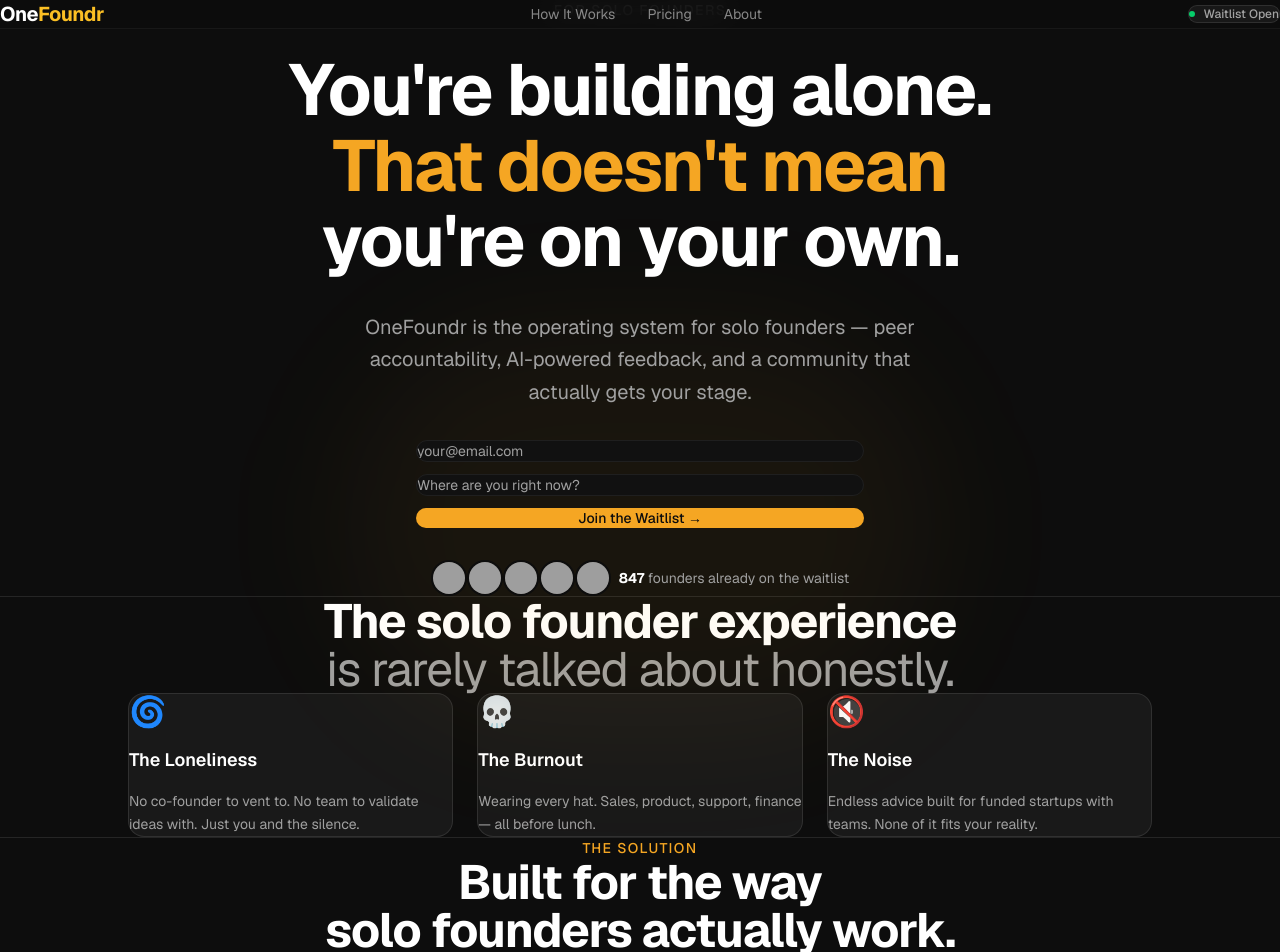
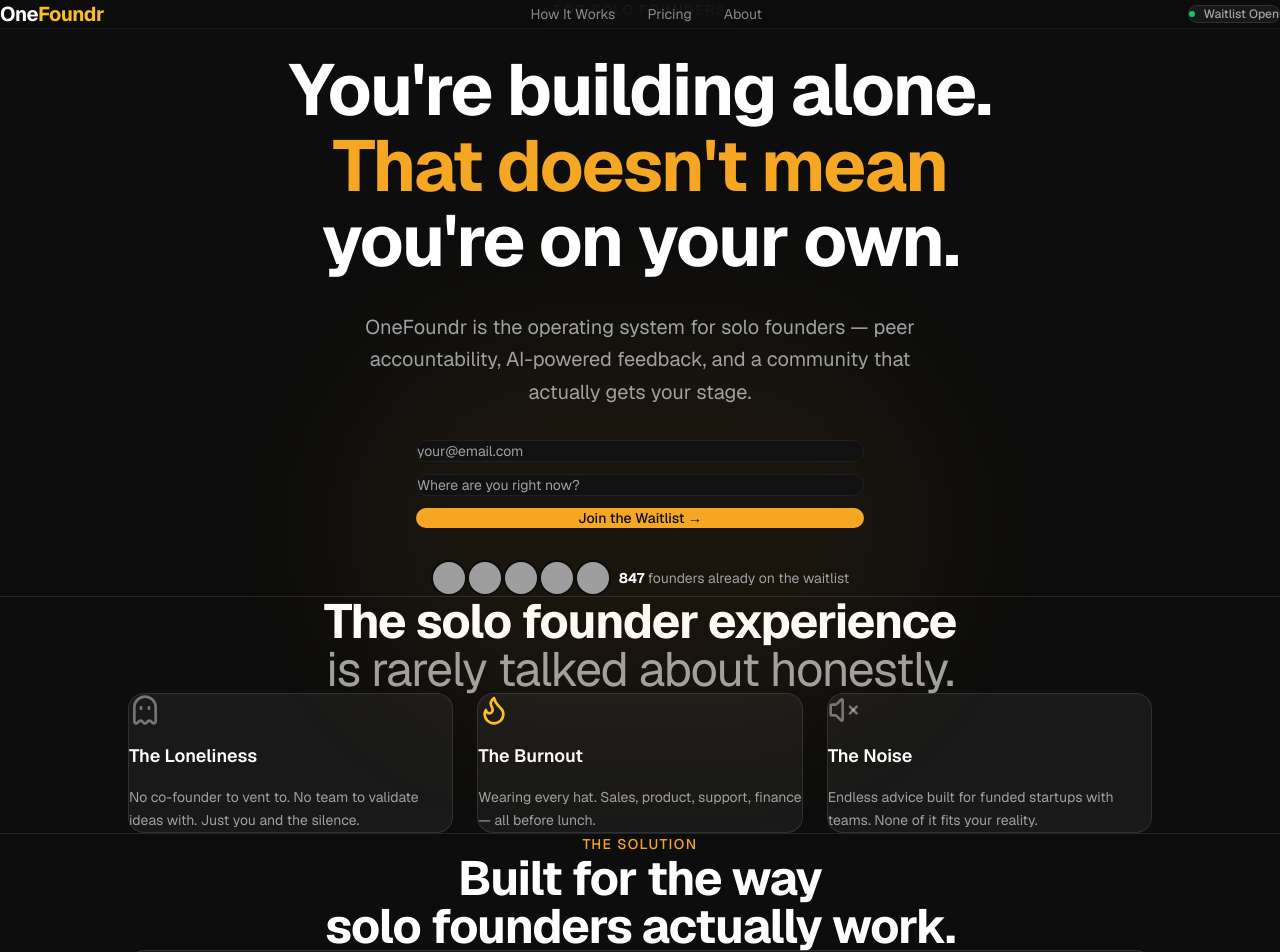
Before and after one commit to biso2005/onefoundr.v2, a Next.js app: page / in a window 1280 px wide. Shown: the top 952 px of the page. Built offline with nearby package versions, Linux system fonts and the light colour scheme; grey boxes are pictures that could not be loaded.

Commit message:
Add scroll-margin-top; ensure sections have py-24; replace Problem emoji with lucide-react icons; install lucide-react

```diff
--- a/src/app/globals.css
+++ b/src/app/globals.css
@@ -84,6 +84,11 @@
   margin-right: auto;
 }
 
+/* Ensure in-page anchors don't hide behind fixed navbar */
+section {
+  scroll-margin-top: 80px;
+}
+
 ::-webkit-scrollbar {
   width: 4px;
 }
--- a/src/components/Problem.tsx
+++ b/src/components/Problem.tsx
@@ -1,18 +1,20 @@
+import { Ghost, Flame, VolumeX } from 'lucide-react'
+
 const problems = [
   {
-    icon: '🌀',
+    icon: <Ghost className="w-8 h-8 text-white/40" />,
     title: 'The Loneliness',
     description:
       'No co-founder to vent to. No team to validate ideas with. Just you and the silence.',
   },
   {
-    icon: '💀',
+    icon: <Flame className="w-8 h-8 text-amber-400" />,
     title: 'The Burnout',
     description:
       'Wearing every hat. Sales, product, support, finance — all before lunch.',
   },
   {
-    icon: '🔇',
+    icon: <VolumeX className="w-8 h-8 text-white/40" />,
     title: 'The Noise',
     description:
       'Endless advice built for funded startups with teams. None of it fits your reality.',
```
Also changed, not shown: package.json (+5 -4 lines), 1 other file (tests, documents, lock files or other folders).
